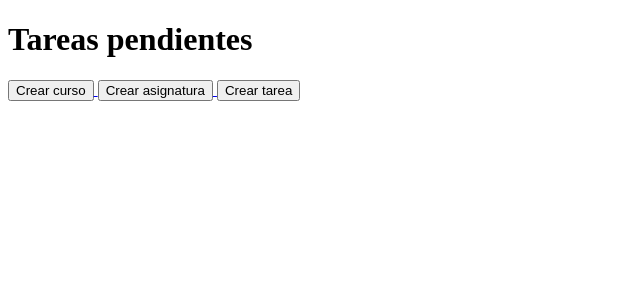
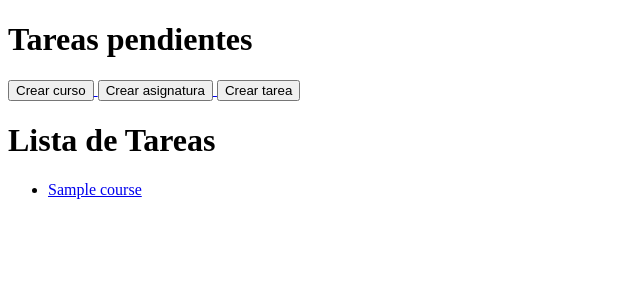
Before and after one commit to GiovanniMaerean/taskOrganizer, a Django app: page / in a window 1280 px wide. Shown: the top 300 px of the page, without its empty margins (0-640 px from the left). Run offline with Django 5.2, Linux system fonts and the light colour scheme; tables that the repository leaves empty hold one stand-in row (values such as "Sample post").

Commit message:
Task form template and show courses list commit

```diff
--- a/modelsProcesPractica/urls.py
+++ b/modelsProcesPractica/urls.py
@@ -16,12 +16,12 @@ Including another URLconf
 """
 from django.contrib import admin
 from django.urls import path
-from tasksOrganizerApp.views import createCourse, homePage, createSubject, createTask
+from tasksOrganizerApp.views import createCourse, homePage, createSubject, createTask, TasksListView
 
 urlpatterns = [
     path('admin/', admin.site.urls, name='admin'),
     path('createCourse/', createCourse, name='createCourse'),
     path('createSubject/', createSubject, name='createSubject'),
     path('createTask/', createTask, name='createTask'),
-    path('', homePage, name='homePage'),
+    path('', TasksListView.as_view(), name='homePage'),
 ]
--- a/tasksOrganizerApp/templates/homePage.html
+++ b/tasksOrganizerApp/templates/homePage.html
@@ -9,5 +9,39 @@
     <a href="http://127.0.0.1:8000/createCourse" > <button type="submit">Crear curso</button> </a>
     <a href="http://127.0.0.1:8000/createSubject" > <button type="submit">Crear asignatura</button> </a>
     <a href="http://127.0.0.1:8000/createTask" > <button type="submit">Crear tarea</button> </a>
+    <div>
+        <h1>Lista de Tareas</h1>
+         <ul>
+             {% for course in courses %}
+                 <li>
+                    <a onclick="openTab('{{ course.title|slugify }}-{{ course.year }}')" href="#">{{ course.title }}</a>
+                 </li>
+             {% endfor %}
+         </ul>
+
+        <div>
+            {% for course in courses %}
+                <div style="display: none" class="tab" id="{{ course.title|slugify }}-{{ course.year }}-content">
+                    <h3>{{ course.title }}</h3>
+                    <ul>
+                        {% for subject in course.subject_set.all %}
+                            <li>{{ subject.name }}</li>
+                        {% endfor %}
+                    </ul>
+                </div>
+            {% endfor %}
+        </div>
+    </div>
+
+<script>
+    function openTab(tabName) {
+        var i, tabContent;
+        tabContent = document.getElementsByClassName("tab");
+        for (i = 0; i < tabContent.length; i++) {
+            tabContent[i].style.display = "none";
+        }
+        document.getElementById(tabName + "-content").style.display = "block";
+    }
+</script>
 </body>
 </html>
--- a/tasksOrganizerApp/views.py
+++ b/tasksOrganizerApp/views.py
@@ -1,6 +1,15 @@
 from django.shortcuts import render, redirect
 from django.http import HttpResponse, Http404
+from django.views.generic import ListView
+
 from tasksOrganizerApp.forms import CourseForm, SubjectForm, TaskForm
+from .models import Course
+
+
+class TasksListView(ListView):
+    model = Course
+    template_name = 'homePage.html'
+    context_object_name = 'courses'
 
 
 # Create your views here.
```
